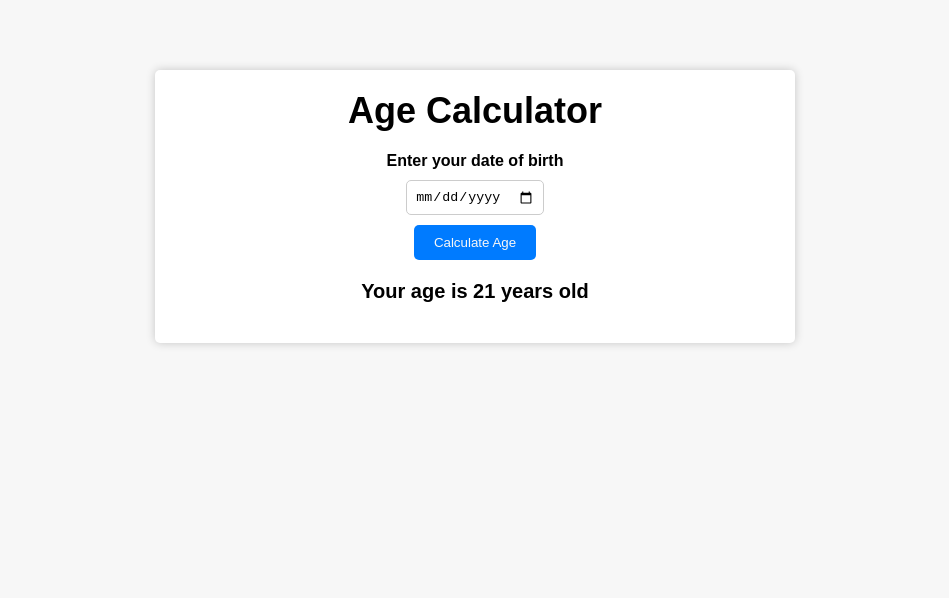
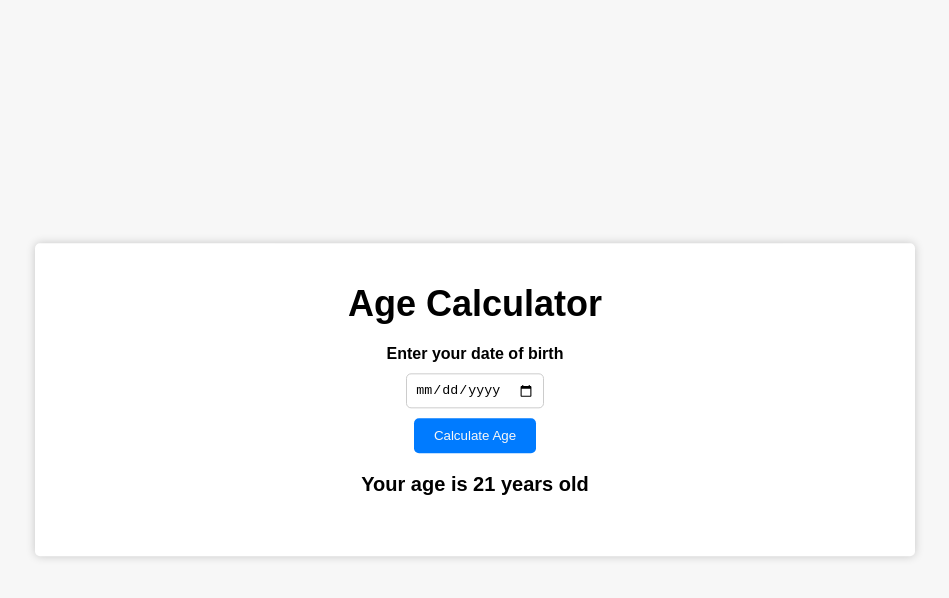
Before and after one commit to raisatarase/age-calculator, a plain HTML site: page index.html in a window 1280 px wide. Shown: the whole page, without its empty margins (165-1114 px from the left). Drawn offline with Linux system fonts and the light colour scheme.

Commit message:
div container size styling

```diff
--- a/style.css
+++ b/style.css
@@ -8,12 +8,18 @@ body {
 .container {
   background-color: #ffff;
   box-shadow: 0 0 10px rgba(0, 0, 0, .2);
-  padding: 20px;
-  max-width: 600px;
+  padding: 40px;
+  width: 80%;
+  max-width: 800px;
   margin: 0 auto;
   border-radius: 5px;
-  margin-top: 50px;
+  position: fixed;
+  top: 50%;
+  left: 50%;
+  transform: translate(-50%, -50%);
 }
+
+
 
 h1 {
   font-size: 36px;
```
